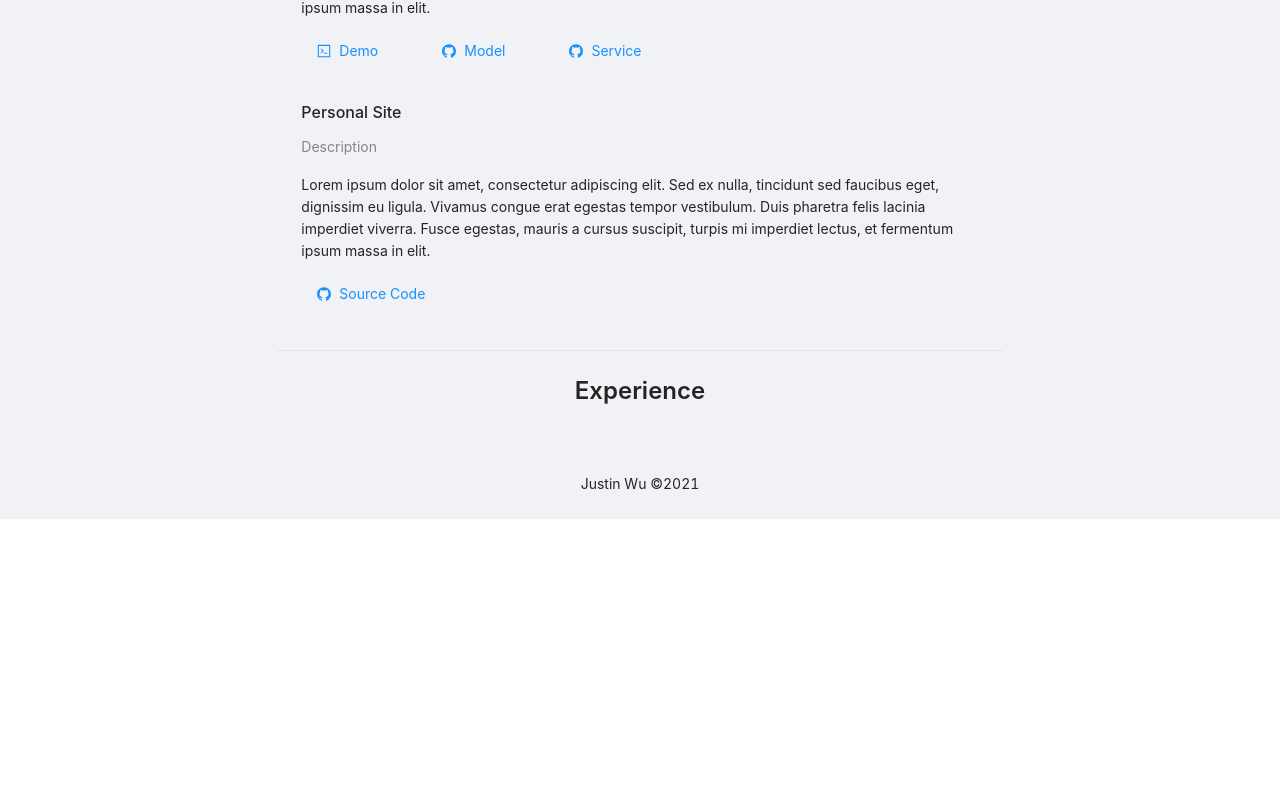
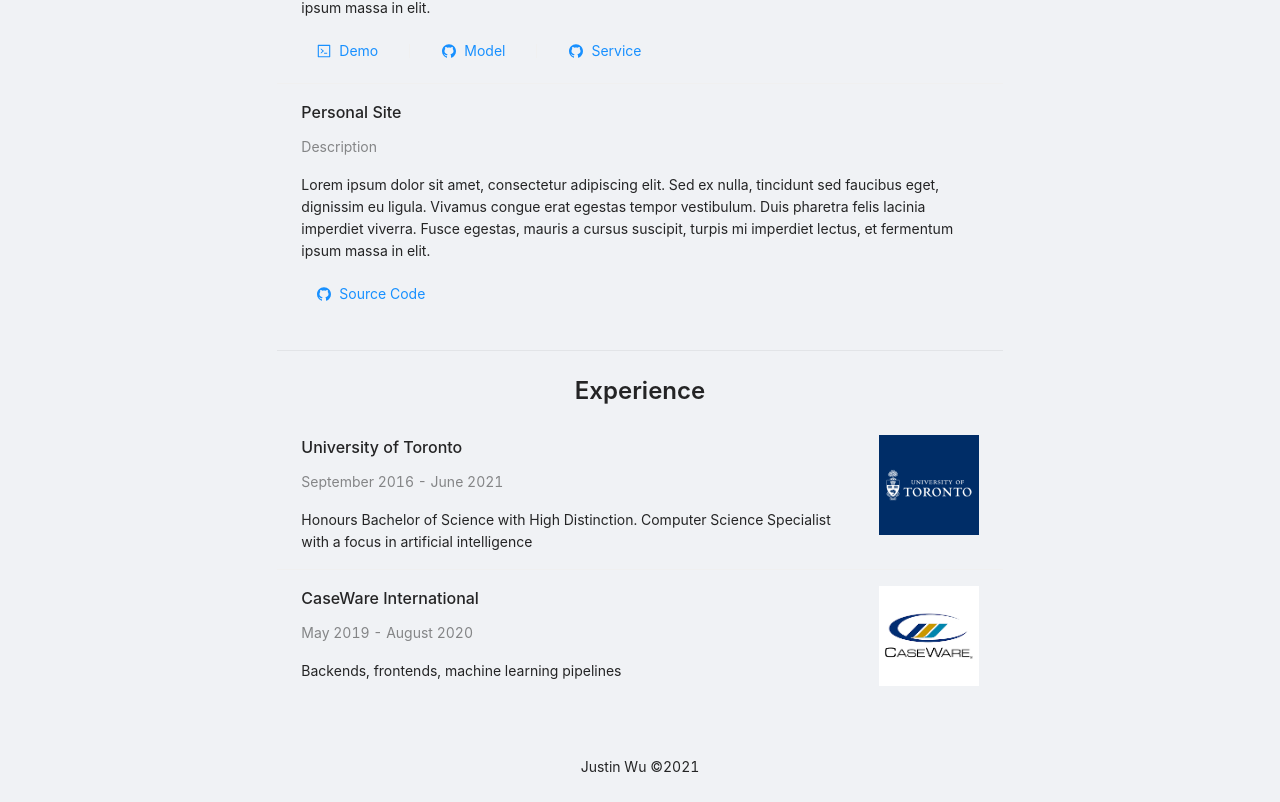
Before and after one commit to JustinLokHinWu/Personal-Site-Frontend, a React (Create React App) app: page / in a window 1280 px wide. Shown: the part 997-1799 px from the top of the page. Before the commit the page ends 1516 px from the top, so only its background shows below. Built offline with nearby package versions, Linux system fonts and the light colour scheme.

Commit message:
Added experience list to homepage

```diff
--- /dev/null
+++ b/src/components/ExperienceList.js
@@ -0,0 +1,46 @@
+import React from 'react'
+import { List } from 'antd'
+import ExperienceListItem from './ExperienceListItem'
+import image_uoft from '../assets/images/uoft.png'
+import image_caseware from '../assets/images/caseware.png'
+
+const ExperienceList = () => {
+    const entries = [
+        {
+            key: 'uoftbachelor',
+            title: 'University of Toronto',
+            description: 'September 2016 - June 2021',
+            content: 'Honours Bachelor of Science with High Distinction. Computer Science Specialist with a focus in artificial intelligence',
+            image: image_uoft,
+            image_alt: 'uoft'
+        },
+        {
+            key: 'caseware',
+            title: 'CaseWare International',
+            description: 'May 2019 - August 2020',
+            content: 'Backends, frontends, machine learning pipelines',
+            image: image_caseware,
+            image_alt: 'caseware'
+        }
+    ]
+
+    return (
+        <List
+            itemLayout="vertical"
+            size="large"
+            dataSource={entries}
+            renderItem={(entry) => (
+                <ExperienceListItem
+                    key={entry.key}
+                    title={entry.title}
+                    description={entry.description}
+                    content={entry.content}
+                    image={entry.image}
+                    image_alt={entry.image_alt}
+                />
+            )}
+        />
+    )
+}
+
+export default ExperienceList
--- /dev/null
+++ b/src/components/ExperienceListItem.js
@@ -0,0 +1,25 @@
+import React from 'react'
+import { List } from 'antd'
+
+const ExperienceListItem = ({ key, title, description, content, image, image_alt }) => {
+    return (
+        <List.Item
+            key={key}
+            extra={
+                <img
+                    src={image}
+                    alt={image_alt}
+                    width={100}
+                />
+            }
+        >
+            <List.Item.Meta
+                title={title}
+                description={description}
+            />
+            {content}
+        </List.Item>
+    )
+}
+
+export default ExperienceListItem
--- a/src/components/Home.js
+++ b/src/components/Home.js
@@ -1,6 +1,7 @@
 import DemoList from "./DemoList"
 import Biography from "./Biography"
 import { Typography, Divider } from "antd"
+import ExperienceList from "./ExperienceList"
 const { Title } = Typography
 
 const Home = () => {
@@ -21,6 +22,7 @@ const Home = () => {
             <Divider />
             <section id='experience'>
                 <Title level={3} style={{'textAlign': 'center'}}>Experience</Title>
+                <ExperienceList />
             </section>
         </div>
         // <Row>
```
Also changed, not shown: src/assets/images/caseware.png (added), src/assets/images/uoft.png (added).
